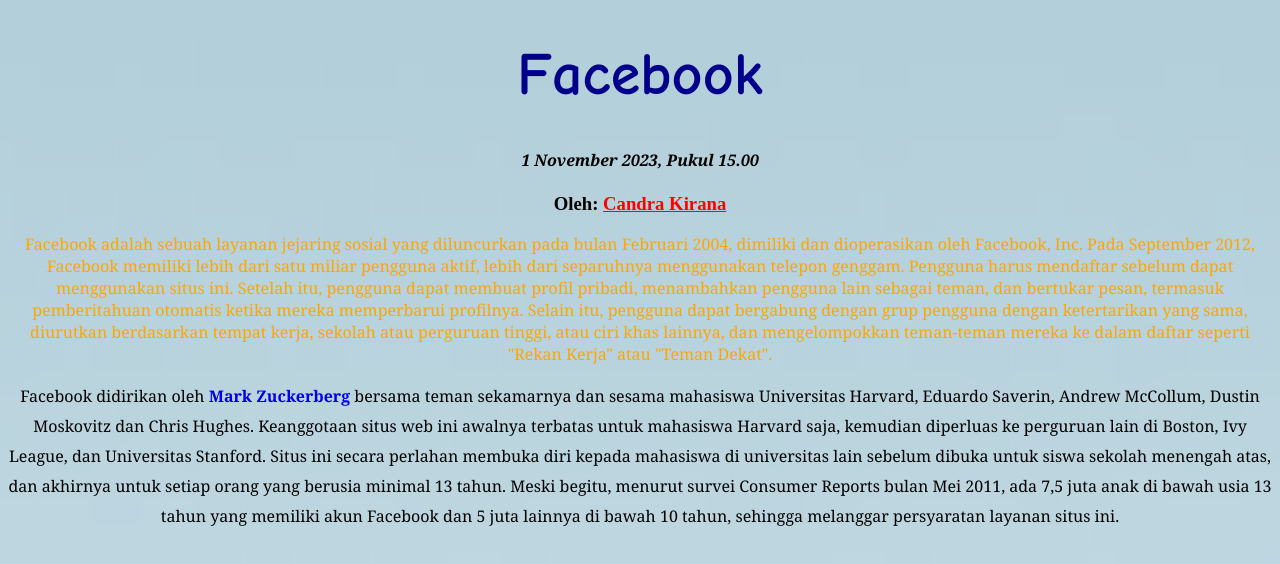
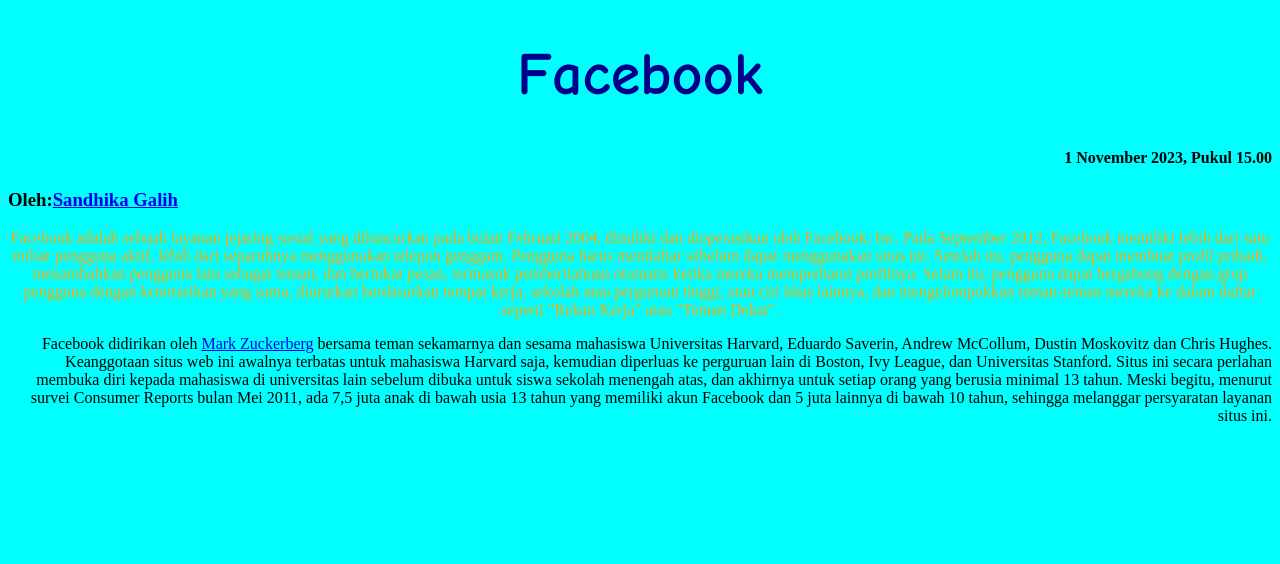
Before and after one commit to chandafa/itw2023_233040037, a plain HTML site: page latihan/latihan3/L3c233040037.html in a window 1280 px wide. Drawn offline with Linux system fonts and the light colour scheme.

Commit message:
memperbaiki latihan 3

```diff
--- a/latihan/latihan3/L3c233040037.css
+++ b/latihan/latihan3/L3c233040037.css
@@ -1,47 +1,25 @@
-body {
-    background-image: url('background.png');
-    background-repeat: no-repeat;
-    background-size: cover;
-
+body{
+    background-color: aqua;
 }
-
-p {
-    text-align: justify;
-    font-family: Georgia;
-}
-
-h1 {
-    font-family: Comic sans Ms;
+.header{
+    font-family: Comic Sans MS;
+    text-align: center;
     font-size: 60px;
     color: darkblue;
-    text-align: center;
 }
-
-h4 {
-    text-align: center;
-    font-style: italic;
-    font-family: Georgia;
+.link{
+    color: white;
 }
-
-h3 {
-    text-align: center;
-}
-
-h3 a {
+a.sandika:hover{
     color: red;
 }
-
-p a {
-    text-decoration: none;
-    font-weight: bold;
+a.mark:hover{
+    background-color: darkblue;
 }
-
-.paraf1 {
+.right{
+    text-align: right;
+}
+.paragraf1{
     color: orange;
     text-align: center;
 }
-
-.paraf2 {
-    text-align: center;
-    line-height: 30px;
-}
--- a/latihan/latihan3/L3c233040037.html
+++ b/latihan/latihan3/L3c233040037.html
@@ -1,20 +1,18 @@
 <!doctype html>
 <html>
 <head>
-	<title>Latihan 3c - CSS Dasar</title>
-	<link rel="stylesheet" href="L3c233040037.css" />
+	<title>Latihan 3a - CSS Dasar</title>
+    <link rel="stylesheet" href="L3c233040037.css">
 </head>
 <body>
-
-	<h1>Facebook</h1>
-	<h4>1 November 2023, Pukul 15.00</h4>
-	<h3>Oleh: <a href="http://instagram.com/chann.ck">Candra Kirana</a></h3>
-
-	<p class="paraf1">
+	<h1 class="header">Facebook</h1>
+	<h4 class="right">1 November 2023, Pukul 15.00</h4>
+	<h3>Oleh:<a href="http://instagram.com/sandhikagalih" class="sandika">Sandhika Galih</a></h3>
+	<p class="paragraf1">
 		Facebook adalah sebuah layanan jejaring sosial yang diluncurkan pada bulan Februari 2004, dimiliki dan dioperasikan oleh Facebook, Inc. Pada September 2012, Facebook memiliki lebih dari satu miliar pengguna aktif, lebih dari separuhnya menggunakan telepon genggam. Pengguna harus mendaftar sebelum dapat menggunakan situs ini. Setelah itu, pengguna dapat membuat profil pribadi, menambahkan pengguna lain sebagai teman, dan bertukar pesan, termasuk pemberitahuan otomatis ketika mereka memperbarui profilnya. Selain itu, pengguna dapat bergabung dengan grup pengguna dengan ketertarikan yang sama, diurutkan berdasarkan tempat kerja, sekolah atau perguruan tinggi, atau ciri khas lainnya, dan mengelompokkan teman-teman mereka ke dalam daftar seperti "Rekan Kerja" atau "Teman Dekat".
 	</p>
-	<p class="paraf2">
-		Facebook didirikan oleh <a href="http://facebook.com">Mark Zuckerberg</a> bersama teman sekamarnya dan sesama mahasiswa Universitas Harvard, Eduardo Saverin, Andrew McCollum, Dustin Moskovitz dan Chris Hughes. Keanggotaan situs web ini awalnya terbatas untuk mahasiswa Harvard saja, kemudian diperluas ke perguruan lain di Boston, Ivy League, dan Universitas Stanford. Situs ini secara perlahan membuka diri kepada mahasiswa di universitas lain sebelum dibuka untuk siswa sekolah menengah atas, dan akhirnya untuk setiap orang yang berusia minimal 13 tahun. Meski begitu, menurut survei Consumer Reports bulan Mei 2011, ada 7,5 juta anak di bawah usia 13 tahun yang memiliki akun Facebook dan 5 juta lainnya di bawah 10 tahun, sehingga melanggar persyaratan layanan situs ini.
+	<p class="right">
+		Facebook didirikan oleh <a href="http://facebook.com" class="mark">Mark Zuckerberg</a> bersama teman sekamarnya dan sesama mahasiswa Universitas Harvard, Eduardo Saverin, Andrew McCollum, Dustin Moskovitz dan Chris Hughes. Keanggotaan situs web ini awalnya terbatas untuk mahasiswa Harvard saja, kemudian diperluas ke perguruan lain di Boston, Ivy League, dan Universitas Stanford. Situs ini secara perlahan membuka diri kepada mahasiswa di universitas lain sebelum dibuka untuk siswa sekolah menengah atas, dan akhirnya untuk setiap orang yang berusia minimal 13 tahun. Meski begitu, menurut survei Consumer Reports bulan Mei 2011, ada 7,5 juta anak di bawah usia 13 tahun yang memiliki akun Facebook dan 5 juta lainnya di bawah 10 tahun, sehingga melanggar persyaratan layanan situs ini.
 	</p>
 </body>
 </html>
--- /dev/null
+++ b/latihan/latihan3/L3d233040037.css
@@ -0,0 +1,47 @@
+body {
+    background-image: url('background.png');
+    background-repeat: no-repeat;
+    background-size: 100% 300px;
+
+}
+
+p {
+    text-align: justify;
+    font-family: Georgia;
+}
+
+h1 {
+    font-family: Comic sans Ms;
+    font-size: 60px;
+    color: darkblue;
+    text-align: center;
+}
+
+h4 {
+    text-align: center;
+    font-style: italic;
+    font-family: Georgia;
+}
+
+h3 {
+    text-align: center;
+}
+
+h3 a {
+    color: red;
+}
+
+p a {
+    text-decoration: none;
+    font-weight: bold;
+}
+
+.paraf1 {
+    color: orange;
+    text-align: center;
+}
+
+.paraf2 {
+    text-align: center;
+    line-height: 30px;
+}
```
Also changed, not shown: latihan/latihan3/L3d233040037.html (added, +20 -0 lines).
